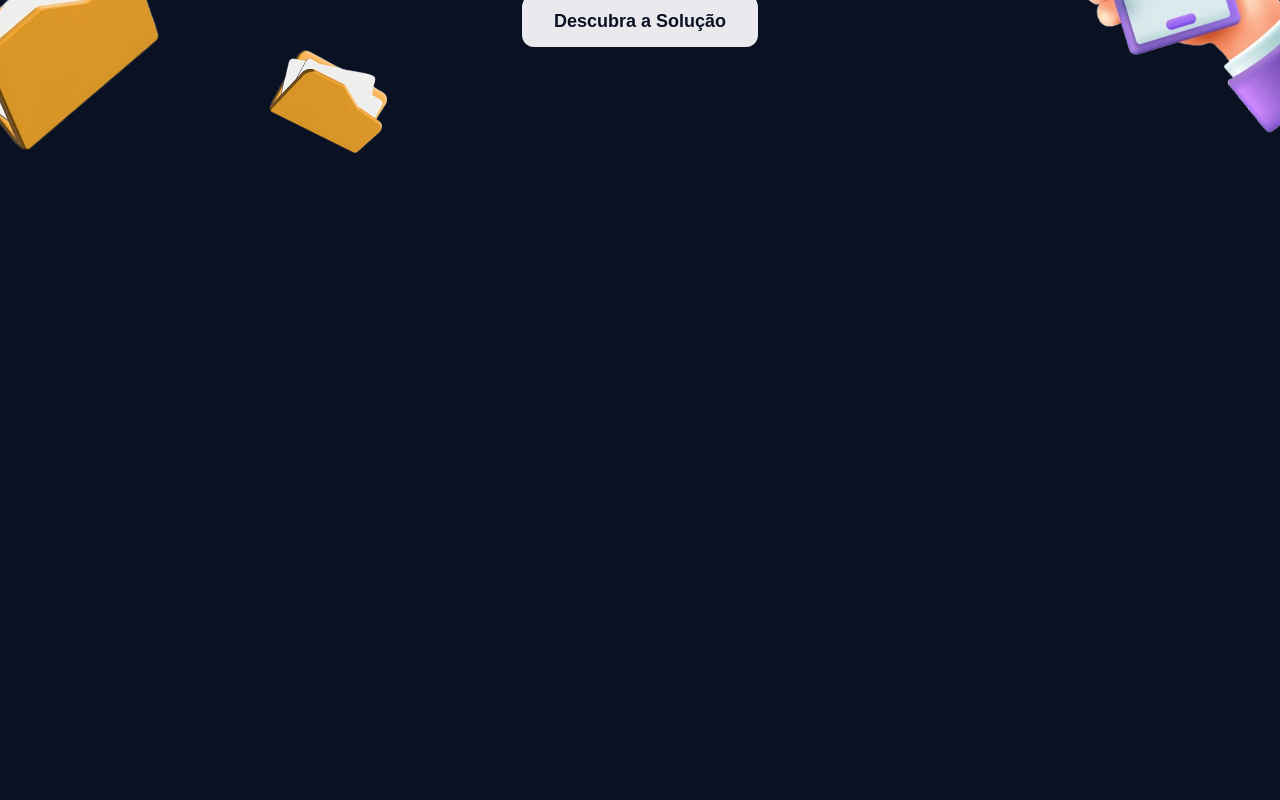
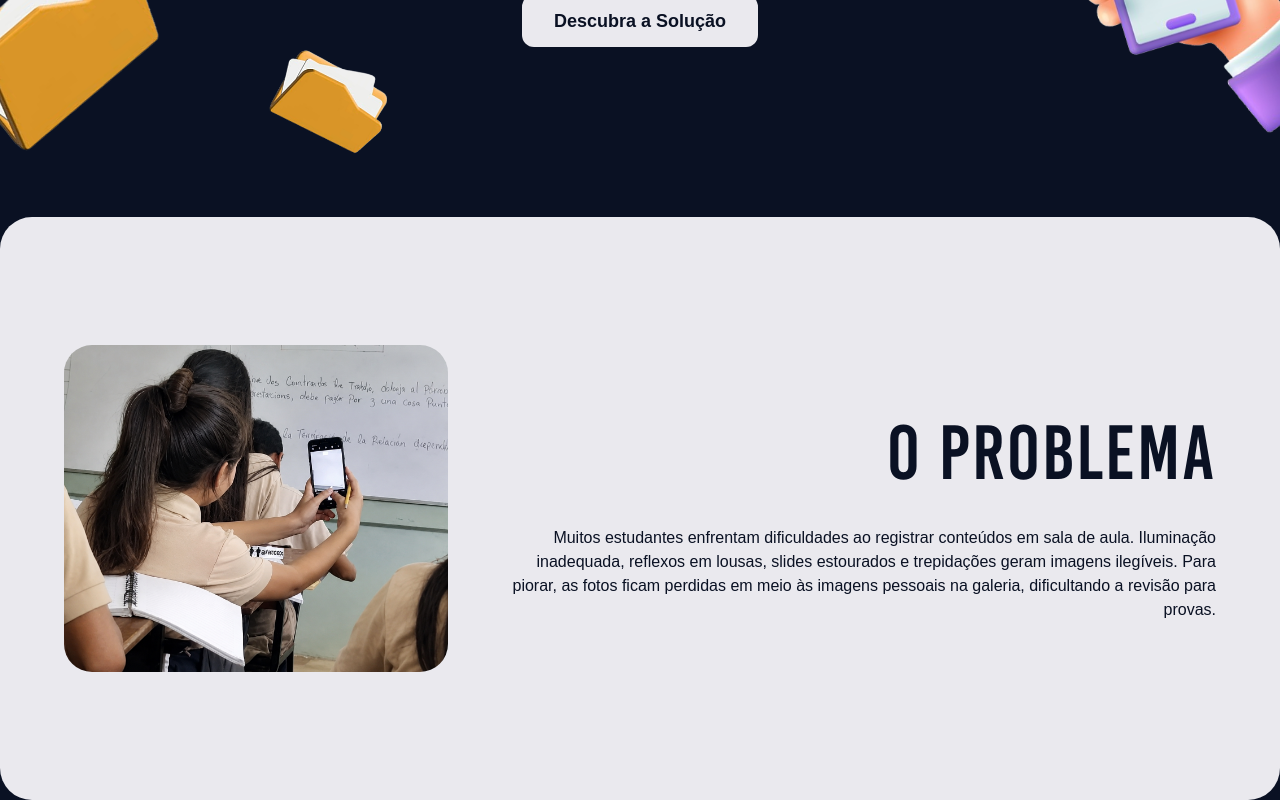
Before and after one commit to isabellayk/Sprint4_Front_Web, a React (Vite) app: page / in a window 1280 px wide. Shown: the part 583-1383 px from the top of the page. Before the commit the page ends 800 px from the top, so only its background shows below. Built offline with nearby package versions, Linux system fonts and the light colour scheme; a web font is replaced by a local one.

Commit message:
Feat: Fazendo secao problema

```diff
--- a/src/App.jsx
+++ b/src/App.jsx
@@ -1,5 +1,6 @@
 import Header from './components/Header';
 import Hero from './components/Hero';
+import SecaoProblema from './components/SecaoProblema';
 import '../src/index.css';
 
 function App()  {
@@ -7,7 +8,10 @@ function App()  {
     <>
       <body className='bg-[#0A1123]'>
         <Header />
+
         <Hero />
+
+        <SecaoProblema />
       </body>
     </>
   )
--- /dev/null
+++ b/src/components/SecaoProblema.jsx
@@ -0,0 +1,33 @@
+
+function SecaoProblema() {
+  return (
+    <>
+
+
+    <section className="bg-[#EAE9EE] px-[5%] py-6 rounded-4xl w-full min-[901px]:py-32 min-[901px]:px-16 " id="solucao">
+        <div className="max-w-7xl m-auto flex items-center justify-between gap-(<4rem>)min-[901px]:flex-row min-[901px]:gap-16">
+
+        <div className="flex-<1> max-w-lg w-full max-w-full min-[901px]:max-w-[500px]">
+            <img src="./src/assets/estudante-foto.png"
+            className="w-full h-auto object-cover rounded-[28px] block" alt="Estudante tirando foto da lousa com o celular" />
+        </div>
+
+        <div className="flex-<1> text-right text-[#0A1123] min-[901px]:text-right">
+            <h2 className="font-bebas text-[clamp(3.5rem,6vw,5rem)] font-normal tracking-[2px] mb-[1rem] text-[#0A1123] ">O PROBLEMA</h2>
+            <p classaName="font-sans text-xl/[1.6] text-[#2b2b36]  min-[901px]:text-lg">
+                Muitos estudantes enfrentam dificuldades ao registrar conteúdos em sala de aula.
+                Iluminação inadequada, reflexos em lousas, slides estourados e trepidações
+                geram imagens ilegíveis. Para piorar, as fotos ficam perdidas em meio às imagens
+                pessoais na galeria, dificultando a revisão para provas.
+            </p>
+        </div>
+
+        </div>
+    </section>
+
+
+    </>
+  )
+}
+
+export default SecaoProblema
```
